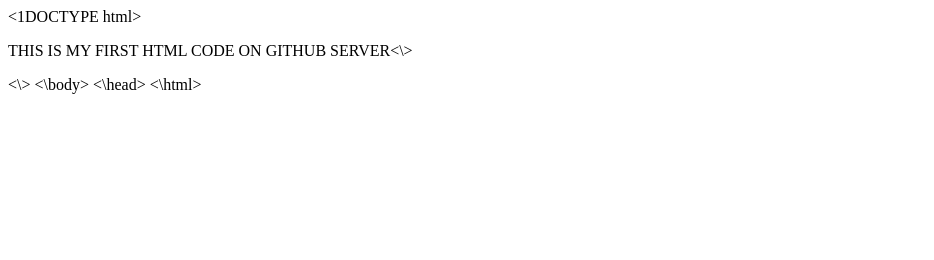
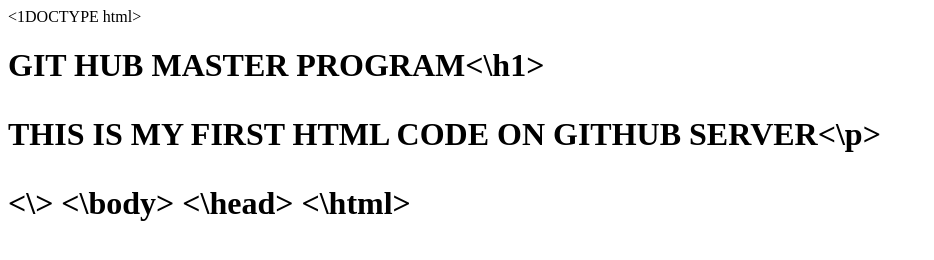
Before and after one commit to fashanuhu1/c-program-code, a plain HTML site: page index.html in a window 1280 px wide. Shown: the whole page, without its empty margins (0-934 px from the left). Drawn offline with Linux system fonts and the light colour scheme.

Commit message:
Header tag added to the index page

```diff
--- a/index.html
+++ b/index.html
@@ -3,9 +3,9 @@
 <html>
 
 	<head>
-
+		<h1> GIT HUB MASTER PROGRAM<\h1>
 		<body>
-			<p> THIS IS MY FIRST HTML CODE ON GITHUB SERVER<\>
+			<p> THIS IS MY FIRST HTML CODE ON GITHUB SERVER<\p>
 			<p><\>
 			<\body>
 			<\head>
```
